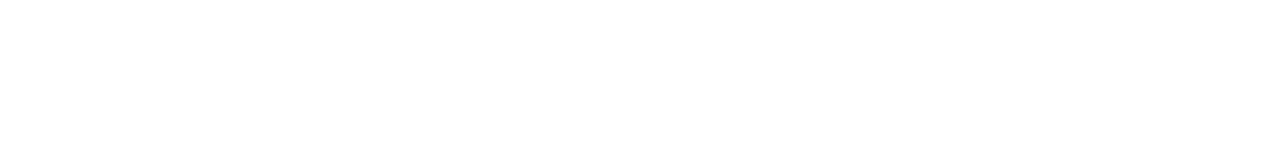
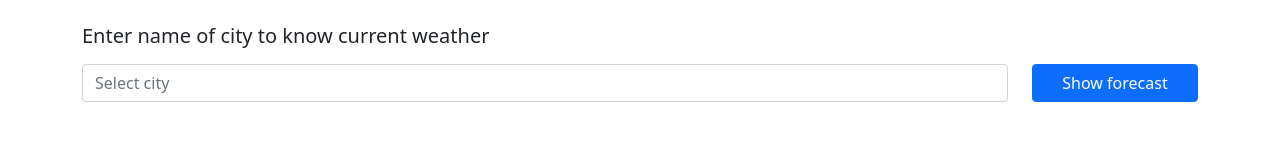
Before and after one commit to Vagner8/weatherForecast, a website: page index.html in a window 1280 px wide. Drawn offline with nearby package versions, Linux system fonts and the light colour scheme.

Commit message:
Added the form and the div-roof

```diff
--- a/index.html
+++ b/index.html
@@ -5,8 +5,30 @@
     <meta http-equiv="X-UA-Compatible" content="IE=edge">
     <meta name="viewport" content="width=device-width, initial-scale=1.0">
     <title>Document</title>
+    <link href="https://cdn.jsdelivr.net/npm/bootstrap@5.0.0-beta2/dist/css/bootstrap.min.css" rel="stylesheet" integrity="sha384-BmbxuPwQa2lc/FVzBcNJ7UAyJxM6wuqIj61tLrc4wSX0szH/Ev+nYRRuWlolflfl" crossorigin="anonymous">
 </head>
 <body>
+    <div class="container mt-4">
+        <div class="row">
+          <h5 class="title">Enter name of city to know current weather</h5>
+          <div class="time"></div>
+          <form class="mt-2">
+            <div class="row">
+                <div class="mb-3 col-md-10">
+                  <input id="inputId" class="form-control" type="text" placeholder="Select city"
+                    aria-label="default input example">
+                </div>
+                <div class="col-md-2">
+                  <button type="button" class="btn btn-primary w-100">Show forecast</button>
+                </div>
+
+            </div>
+          </form>
+        </div>
+
+        <div class="roof mt-4"></div>
+
+      </div>
     <script src="js/index.js"></script>
 </body>
 </html>
```
